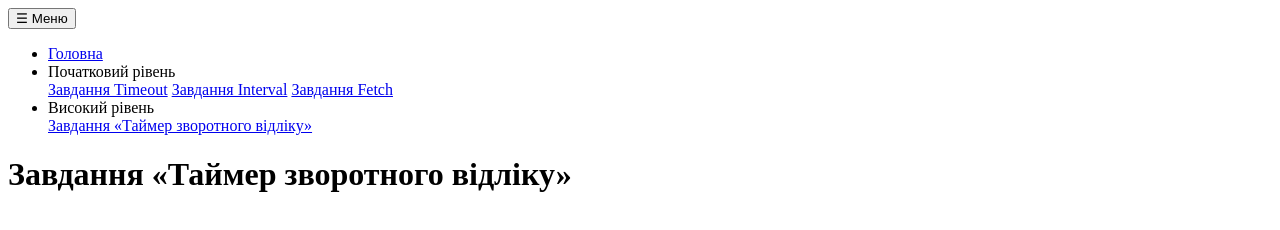
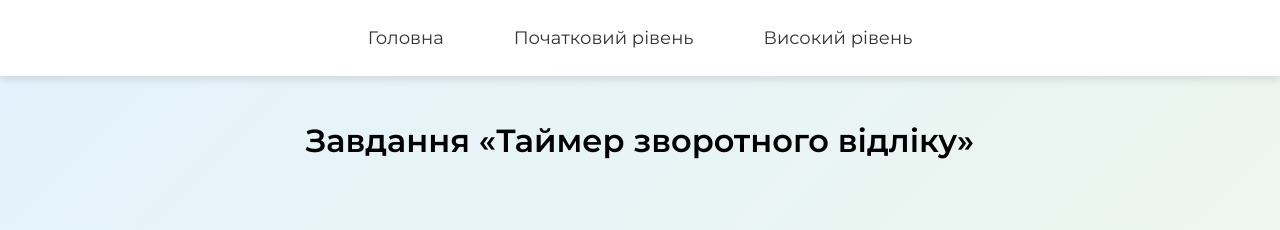
Before and after one commit to Ayz982/webprog-js-lab-10, a plain HTML site: page countdown-timer.html in a window 1280 px wide. Drawn offline with Linux system fonts and the light colour scheme.

Commit message:
Deploying to gh-pages from @ Ayz982/webprog-js-lab-10@8702fa19491d629d0af9aae8cf3143e8bee5d166 🚀

```diff
--- a/index.js
+++ b/assets/main-DzBLoxNU.js
@@ -1,2 +1,2 @@
 (function(){const r=document.createElement("link").relList;if(r&&r.supports&&r.supports("modulepreload"))return;for(const e of document.querySelectorAll('link[rel="modulepreload"]'))i(e);new MutationObserver(e=>{for(const t of e)if(t.type==="childList")for(const o of t.addedNodes)o.tagName==="LINK"&&o.rel==="modulepreload"&&i(o)}).observe(document,{childList:!0,subtree:!0});function c(e){const t={};return e.integrity&&(t.integrity=e.integrity),e.referrerPolicy&&(t.referrerPolicy=e.referrerPolicy),e.crossOrigin==="use-credentials"?t.credentials="include":e.crossOrigin==="anonymous"?t.credentials="omit":t.credentials="same-origin",t}function i(e){if(e.ep)return;e.ep=!0;const t=c(e);fetch(e.href,t)}})();document.querySelector(".nav__toggle").addEventListener("click",function(){document.querySelector(".nav").classList.toggle("active")});
-//# sourceMappingURL=index.js.map
+//# sourceMappingURL=main-DzBLoxNU.js.map
--- a/countdown-timer.html
+++ b/countdown-timer.html
@@ -7,14 +7,16 @@
   <meta name="viewport" content="width=device-width, initial-scale=1.0" />
   <title>Асинхронний JavaScript</title>
   <link href="https://fonts.googleapis.com/css2?family=Montserrat:wght@400;600&display=swap" rel="stylesheet">
-  <link rel="stylesheet" href="../css/styles.css">
+
+  <script type="module" crossorigin src="/webprog-js-lab-10/assets/main-DzBLoxNU.js"></script>
+  <link rel="stylesheet" crossorigin href="/webprog-js-lab-10/assets/main-D_hVbyoo.css">
 </head>
 
 <body>
   <nav class="nav">
     <button class="nav__toggle">☰ Меню</button>
     <ul class="nav__list">
-      <li class="nav__item"><a href="../index.html" class="nav__link">Головна</a></li>
+      <li class="nav__item"><a href="index.html" class="nav__link">Головна</a></li>
       <li class="nav__item">
         <span>Початковий рівень</span>
         <div class="nav__dropdown">
@@ -34,7 +36,7 @@
   <div class="content">
     <h1>Завдання «Таймер зворотного відліку»</h1>
   </div>
-  <script type="module" src="../js/main.js"></script>
+
 </body>
 
 </html>
```
Also changed, not shown: fetch.html (+5 -3 lines), index.html (+2 -2 lines), interval.html (+5 -3 lines), timeout.html (+5 -3 lines), assets/main-D_hVbyoo.css (renamed from assets/index-D_hVbyoo.css), 6 other files.
